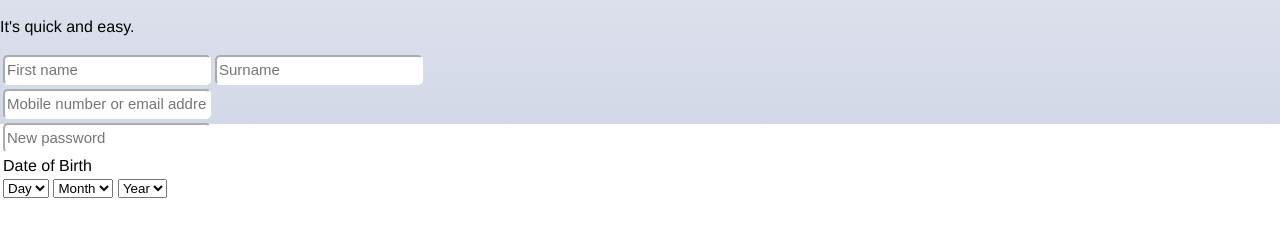
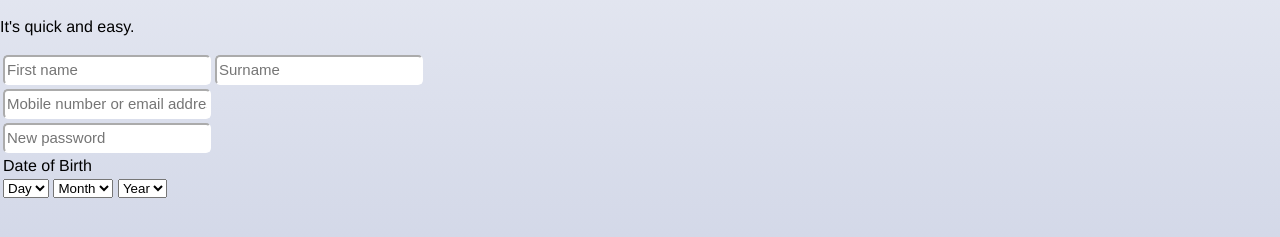
Before and after one commit to aaron-creator/facebook_cloned, a plain HTML site: page index.html in a window 1280 px wide. Shown: the part 561-798 px from the top of the page. Drawn offline with Linux system fonts and the light colour scheme.

Commit message:
modified

```diff
--- a/css/styles.css
+++ b/css/styles.css
@@ -61,7 +61,7 @@ body {
 .main {
   background: linear-gradient(white, #d3d8e8);
   width: 100%;
-  height: 600px;
+  height: 720px;
 }
 
 .left-section {
```
